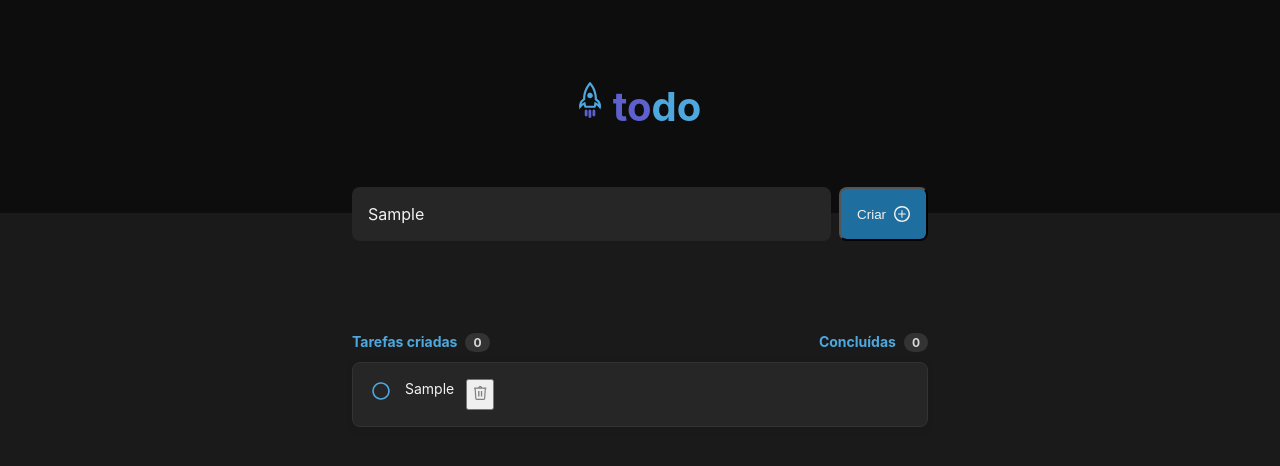
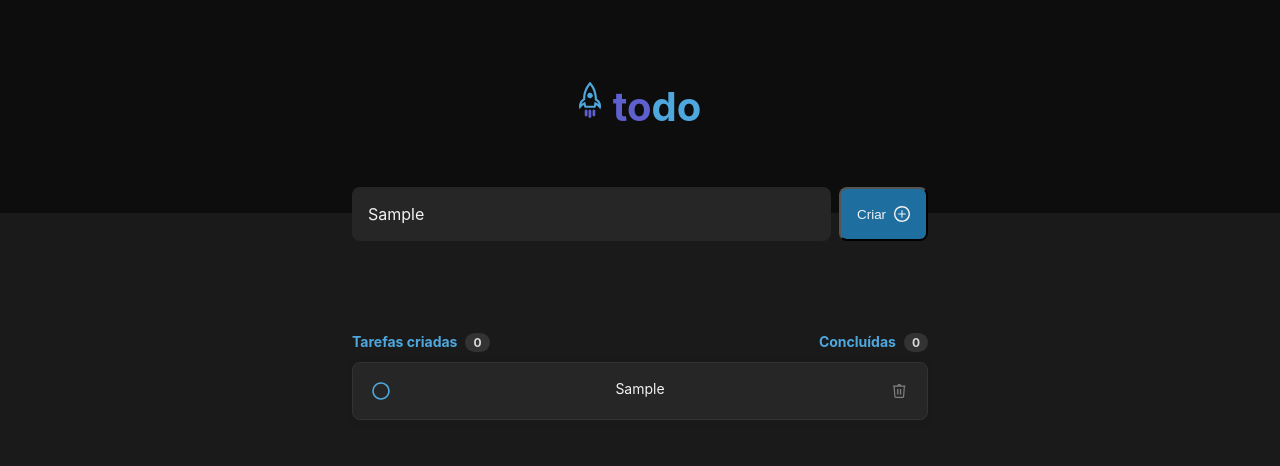
Before and after one commit to Marcelovqvd/2023-Desafio-Iginte-React-01, a React (Vite) app: page / in a window 1280 px wide. Both pictures are taken after typing "Sample" into the empty fields and a click on the button "Criar". Shown: the top 466 px of the page. Built offline with nearby package versions, Linux system fonts and the light colour scheme.

Commit message:
feat: trash hover styles

```diff
--- a/src/components/TodoPosts.jsx
+++ b/src/components/TodoPosts.jsx
@@ -1,4 +1,5 @@
 import trash from '../assets/trash.svg'
+import trashHover from '../assets/trashHover.svg'
 import check from '../assets/check.svg'
 import checkClick from '../assets/checkClick.svg'
 import styles from './TodoPosts.module.css'
@@ -6,6 +7,7 @@ import { useState } from 'react'
 
 export function TodoPosts({ todo, onDeleteTodo }) {
     const [checkButton, setCheckButton] = useState(false)
+    const [imgTrash, setImgTrash] = useState(trash)
 
     function handleDelete() {
         onDeleteTodo(todo)
@@ -20,8 +22,8 @@ export function TodoPosts({ todo, onDeleteTodo }) {
             <div className={styles.todoPosts}>
                 {checkButton ? <img src={checkClick} alt="" onClick={handleCheck}/> : <img src={check} alt="check" onClick={handleCheck}/>}
                 <p>{todo}</p>
-                    <button type='button' onClick={handleDelete}>
-                        <img src={trash} alt="trash" />
+                <button className={styles.trashButton} onClick={handleDelete}>
+                    <img src={trash} alt="Trash" />
                 </button>
             </div>
         </div>
--- a/src/components/TodoPosts.module.css
+++ b/src/components/TodoPosts.module.css
@@ -5,7 +5,7 @@
 .todoPosts {
     display: flex;
     flex-direction: row;
-    align-items: flex-start;
+    justify-content: space-between;
     padding: 1rem;
     max-height: 46rem;
     border-radius: 8px;
@@ -15,9 +15,26 @@
     margin-top: 12px;
 }
 
-.todoPosts img {
+.trashButton {
+    display: flex;
+    justify-content: center;
+    align-items: center;
+    background: transparent;
+    background-size: cover;
     width: 24px;
     height: 24px;
+    padding: 5px 5.522px 5px 6px;
+    flex-shrink: 0;
+    border: none;
+}
+
+.trashButton:hover {
+    background-color: var(--gray-400);
+    border-radius: 4px;
+}
+
+.todoPosts button[type='button']{
+    background-color: var(--gray-300);
 }
 
 .todoPosts p {
```
Also changed, not shown: src/assets/trashHover.svg (added), 1 other file (tests, documents, lock files or other folders). Lines whose indentation alone changed are shown as unchanged.
